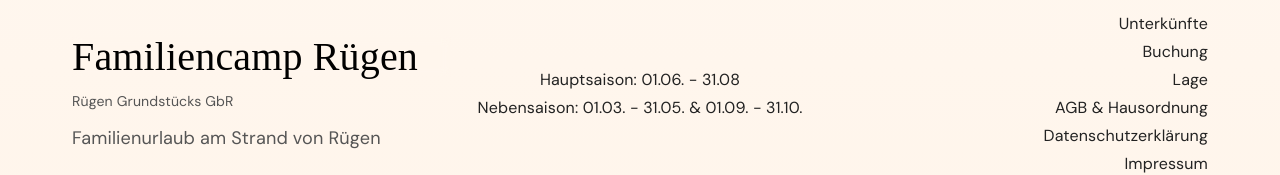
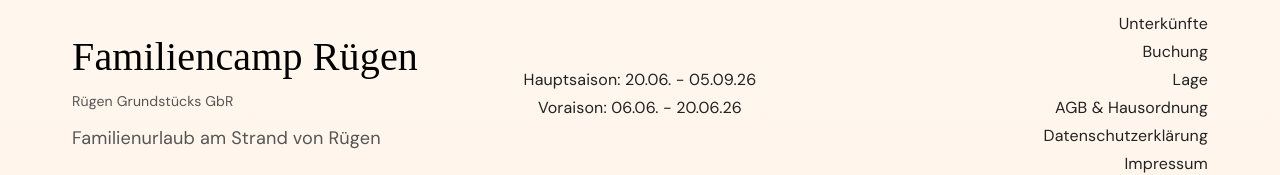
Before and after one commit to alxgrk/familien-urlaub-ruegen, a Next.js app: page / in a window 1280 px wide. Shown: the part 3818-3993 px from the top of the page. Built offline with nearby package versions, Linux system fonts and the light colour scheme; a web font is replaced by a local one.

Commit message:
Update Hauptsaison and Nebensaison dates

```diff
--- a/components/footer.tsx
+++ b/components/footer.tsx
@@ -246,12 +246,12 @@ const Footer: NextPage<FooterType> = (props) => {
           style={seasonsStyle}
         >
           <div className="relative leading-[125%]" style={hauptsaison0106Style}>
-            Hauptsaison: 01.06. - 31.08
+            Hauptsaison: 20.06. - 05.09.26
           </div>
           <div
             className="relative leading-[125%]"
             style={nebensaison0103Style}
-          >{`Nebensaison:   01.03. - 31.05. & 01.09. - 31.10.`}</div>
+          >{`Voraison:   06.06. - 20.06.26`}</div>
         </div>
         <div
           className="flex-1 flex flex-col items-end justify-center gap-[8px] sm:items-start sm:justify-center sm:flex-[unset] sm:self-stretch"
```
